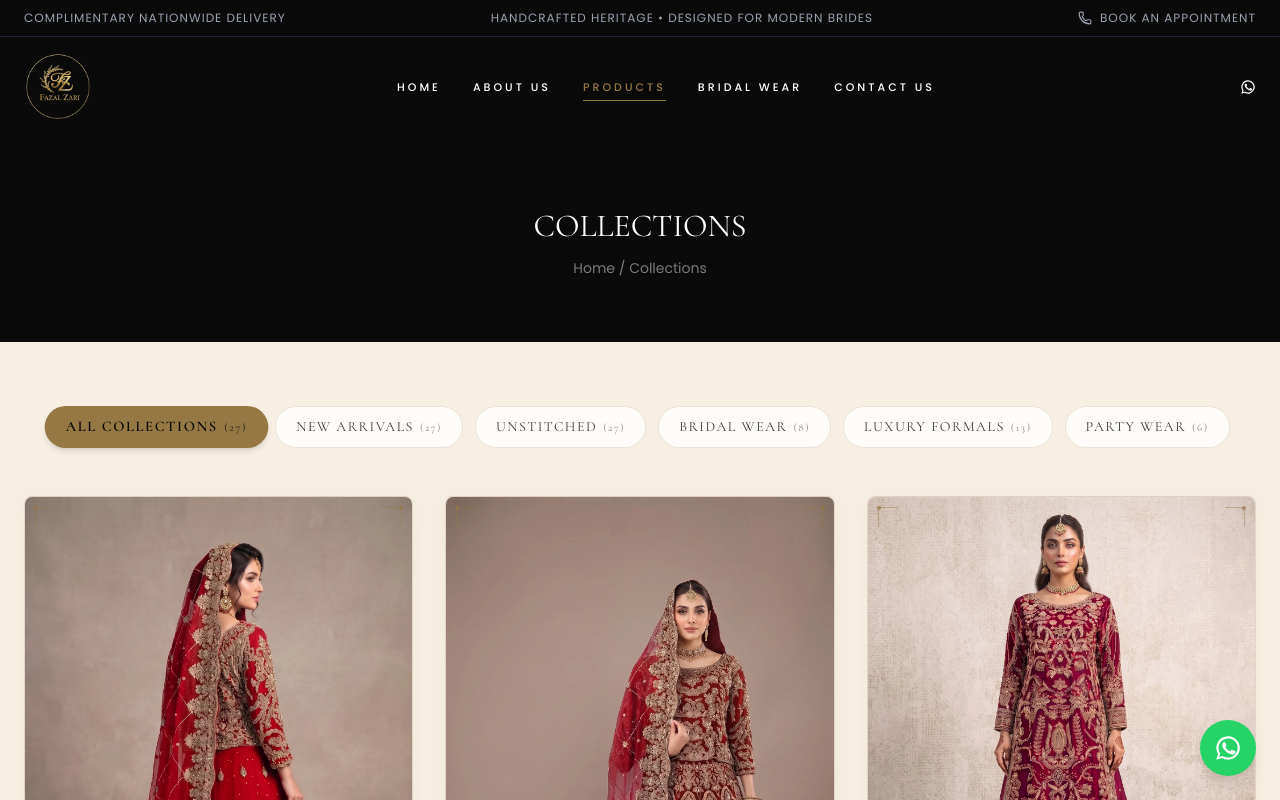
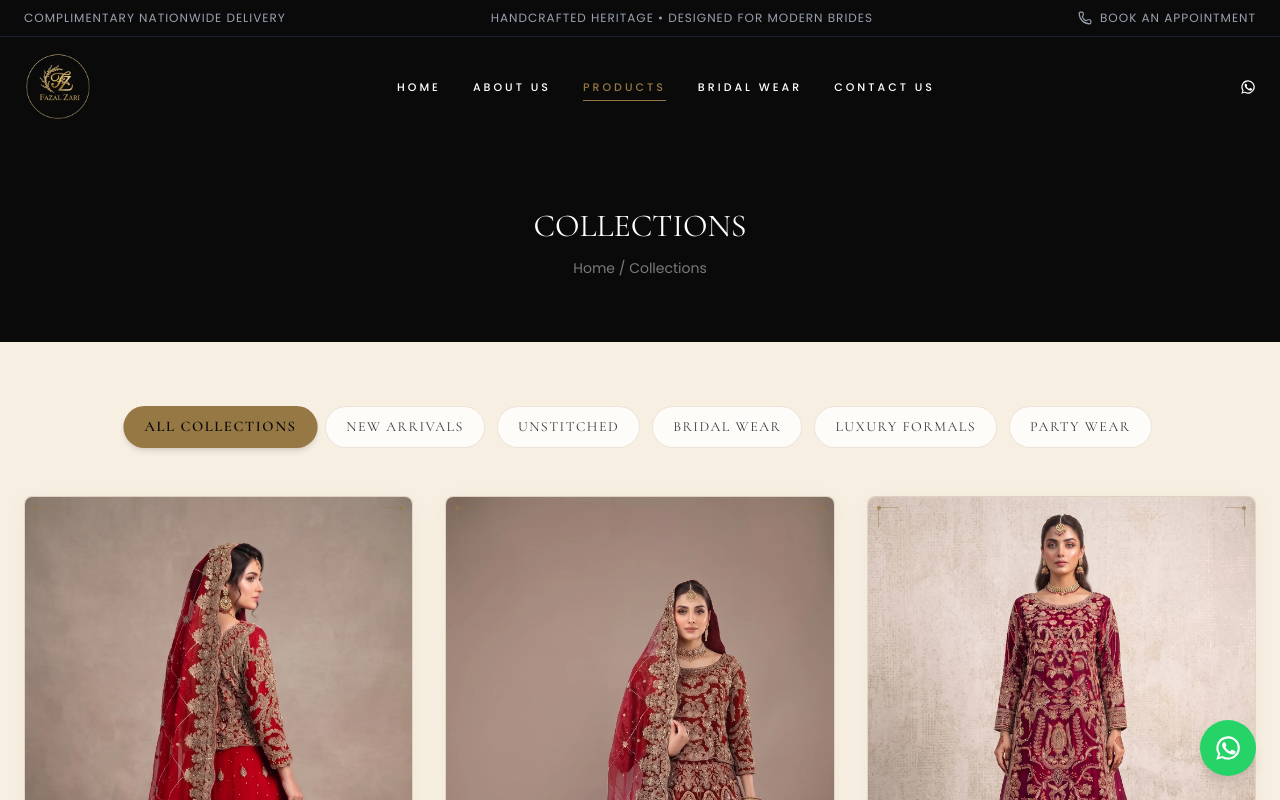
Before and after one commit to Ahmadprofessional/fazalzari-clone, a Next.js app: page /products in a window 1280 px wide. Shown: the top 800 px of the page. Built offline with nearby package versions, Linux system fonts and the light colour scheme.

Commit message:
removed all the item counts

```diff
--- a/src/components/ProductCatalogFilter.tsx
+++ b/src/components/ProductCatalogFilter.tsx
@@ -72,21 +72,6 @@ export default function ProductCatalogFilter({ products }: ProductCatalogFilterP
     return true;
   });
 
-  const getTabCount = (tabId: string): number => {
-    if (tabId === "all" || tabId === "new-arrivals" || tabId === "unstitched") {
-      return products.length;
-    }
-    if (tabId === "bridal-wear") {
-      return products.filter((p) => p.category === "Bridal Wear" || p.categories?.includes("Bridal Wear")).length;
-    }
-    if (tabId === "luxury-formals") {
-      return products.filter((p) => p.category === "Luxury Formals" || p.categories?.includes("Luxury Formals")).length;
-    }
-    if (tabId === "party-wear") {
-      return products.filter((p) => p.category === "Party Wear" || p.categories?.includes("Party Wear")).length;
-    }
-    return 0;
-  };
 
   return (
     <div className="w-full">
@@ -107,7 +92,6 @@ export default function ProductCatalogFilter({ products }: ProductCatalogFilterP
               )}
             >
               {tab.label}
-              <span className="ml-1.5 opacity-60 text-[11px]">({getTabCount(tab.id)})</span>
             </button>
           );
         })}
```
